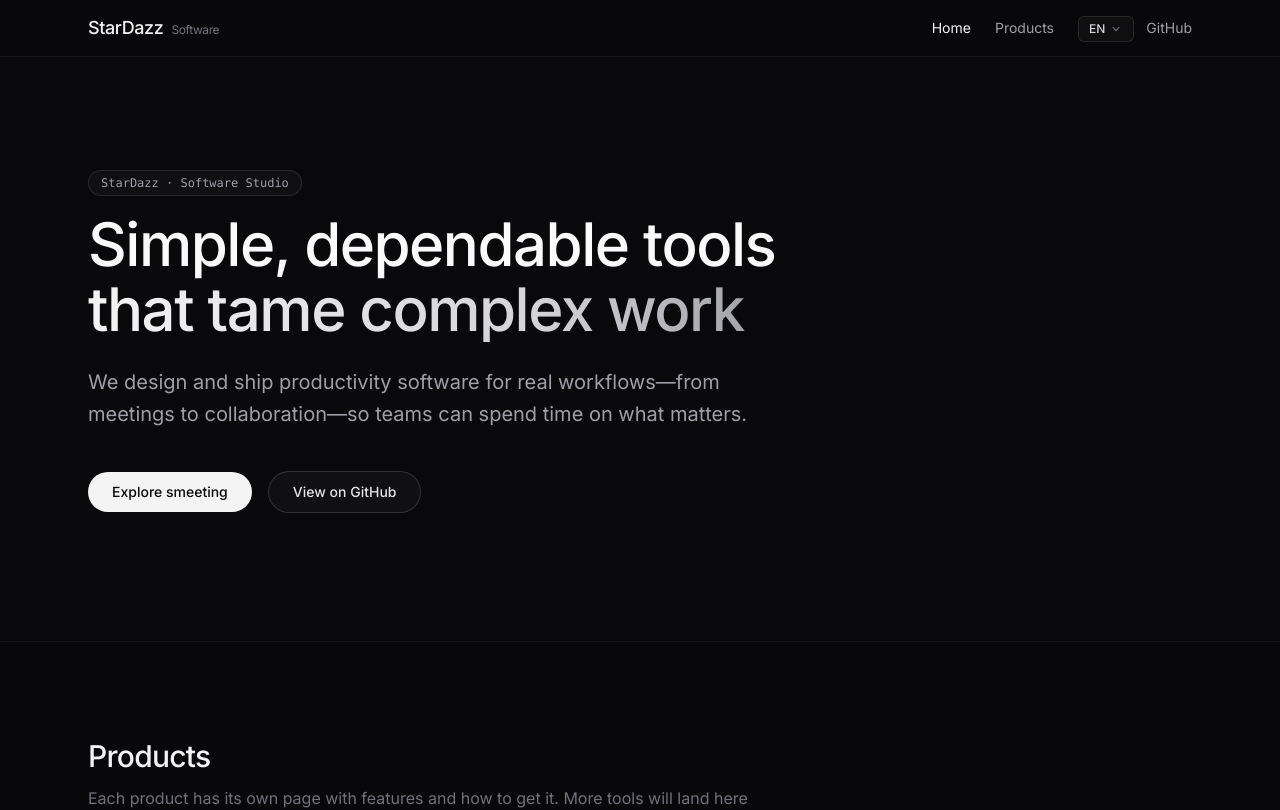
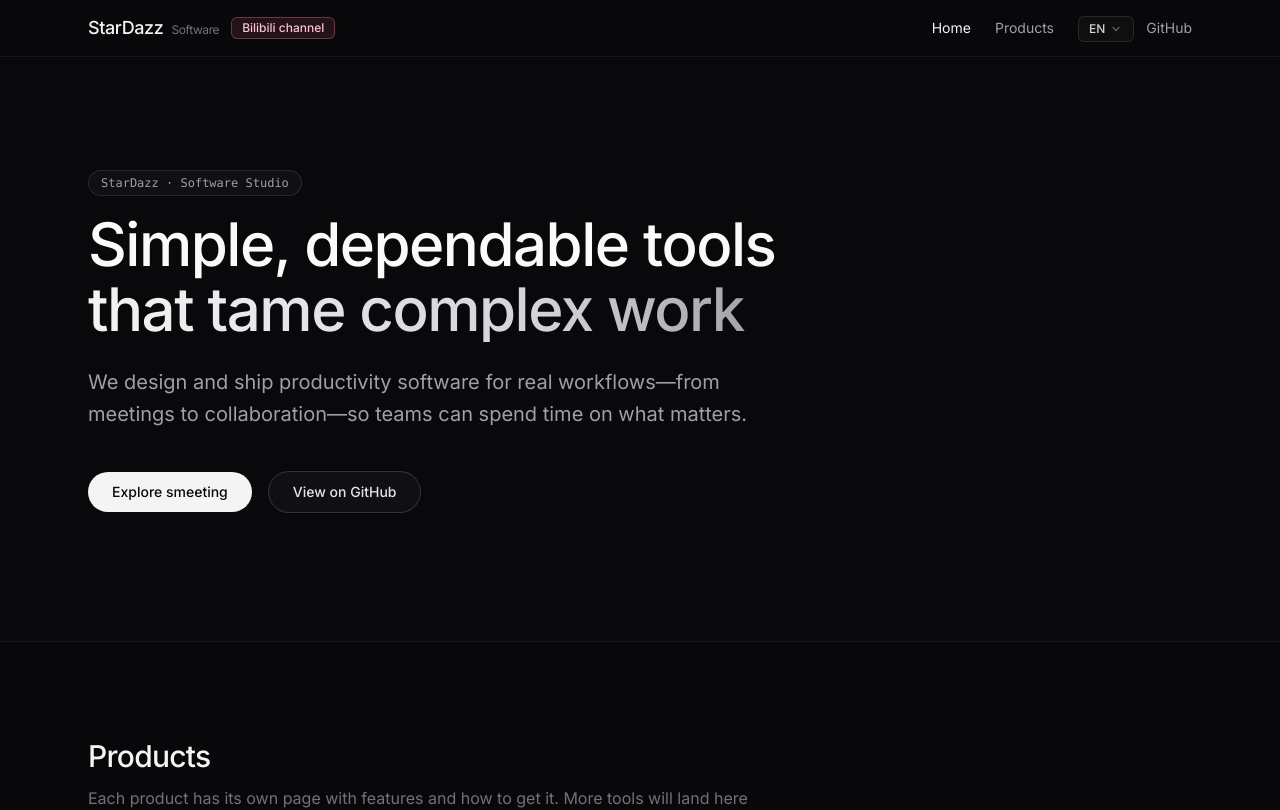
Before and after one commit to YihanLi-erisaer/stardazz.com, a React (Vite) app in the folder StarDazz/: page / in a window 1280 px wide. Shown: the top 810 px of the page. Built offline with nearby package versions, Linux system fonts and the light colour scheme.

Commit message:
add StarDazz bilibili access

```diff
--- a/StarDazz/src/components/SiteHeader.tsx
+++ b/StarDazz/src/components/SiteHeader.tsx
@@ -15,7 +15,8 @@ export function SiteHeader() {
 
   return (
     <header className="sticky top-0 z-50 border-b border-white/[0.06] bg-zinc-950/80 backdrop-blur-xl">
-      <div className="mx-auto flex h-14 max-w-6xl items-center justify-between px-4 sm:px-6">
+      <div className="mx-auto flex h-14 max-w-6xl items-center justify-between gap-3 px-4 sm:px-6">
+        <div className="flex min-w-0 flex-wrap items-center gap-x-2 gap-y-1 sm:gap-x-3">
           <Link
             to="/"
             className="flex items-baseline gap-2 font-medium tracking-tight text-zinc-100"
@@ -25,6 +26,16 @@ export function SiteHeader() {
               {t('nav.tagline')}
             </span>
           </Link>
+          <a
+            href="https://space.bilibili.com/23941395"
+            target="_blank"
+            rel="noreferrer"
+            aria-label={t('nav.bilibiliAria')}
+            className="inline-flex max-w-[11rem] items-center truncate rounded-md border border-[#FB7299]/35 bg-[#FB7299]/10 px-2 py-1 text-[11px] font-medium leading-none text-[#ffc1d4] transition hover:border-[#FB7299]/55 hover:bg-[#FB7299]/18 sm:max-w-none sm:px-2.5 sm:text-xs"
+          >
+            {t('nav.bilibili')}
+          </a>
+        </div>
         <nav className="flex items-center gap-4 sm:gap-6">
           <NavLink to="/" className={navClass} end>
             {t('nav.home')}
--- a/StarDazz/src/i18n/messages.ts
+++ b/StarDazz/src/i18n/messages.ts
@@ -10,6 +10,8 @@ export const messages = {
     },
     nav: {
       tagline: '软件',
+      bilibili: '哔哩哔哩频道',
+      bilibiliAria: '前往 StarDazz 的哔哩哔哩空间',
       home: '首页',
       products: '产品',
       github: 'GitHub',
@@ -85,6 +87,8 @@ export const messages = {
     },
     nav: {
       tagline: 'Software',
+      bilibili: 'Bilibili channel',
+      bilibiliAria: 'Open StarDazz Bilibili space',
       home: 'Home',
       products: 'Products',
       github: 'GitHub',
```
Lines whose indentation alone changed are shown as unchanged.
